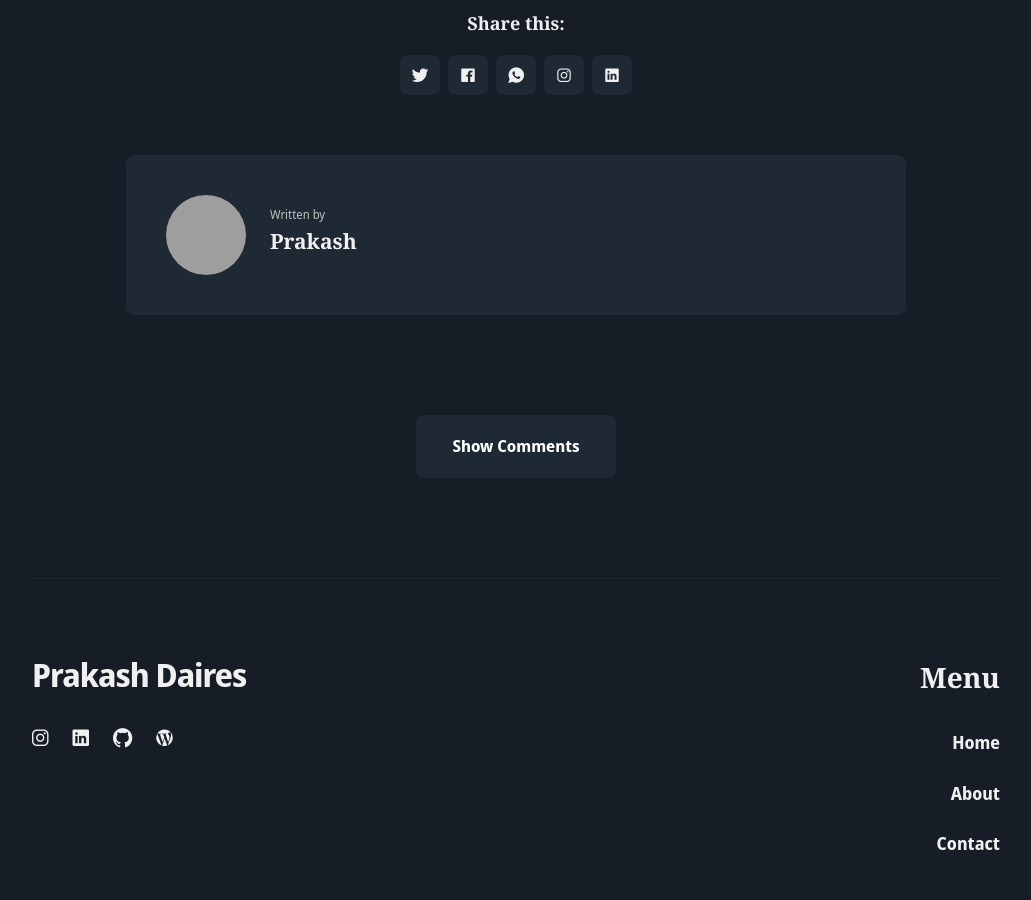
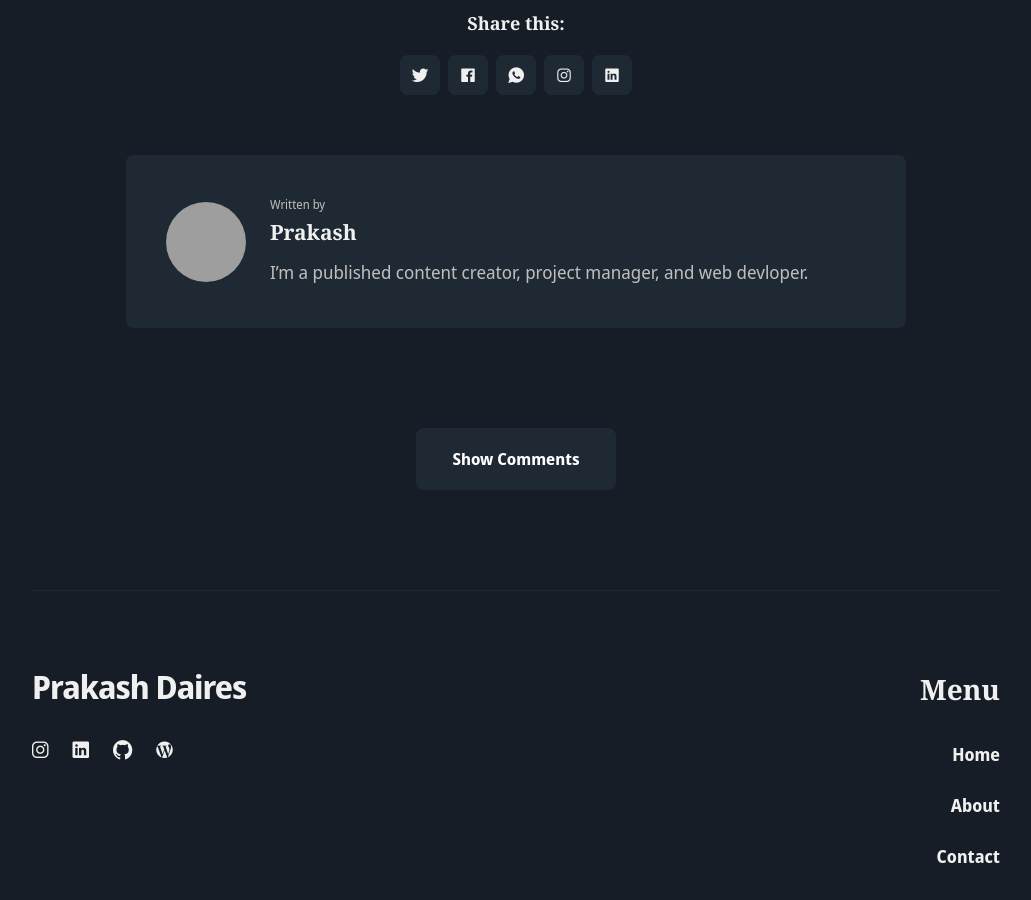
Before and after one commit to PrakasRavichandran/dairy-blog, a Jekyll site: the page built from _posts/2023-09-10-my-high-school-love-story.markdown, in a window 1280 px wide and 900 px high, scrolled down 1180 px. Shown: the whole window, without its empty margins (124-1155 px from the left). Built offline with Jekyll 4.4.1, drawn with Linux system fonts in a browser that asks for light colours; nearby versions of some CDN libraries; grey boxes are pictures that could not be loaded.

Commit message:
Update prakash.md

```diff
--- a/_authors/prakash.md
+++ b/_authors/prakash.md
@@ -8,3 +8,5 @@
 instagram: https://instagram.com/prakashravichandrann
 linkedin: https://www.linkedin.com/in/prakashravichandran10
 ---
+
+I’m a published content creator, project manager, and web devloper.
```
